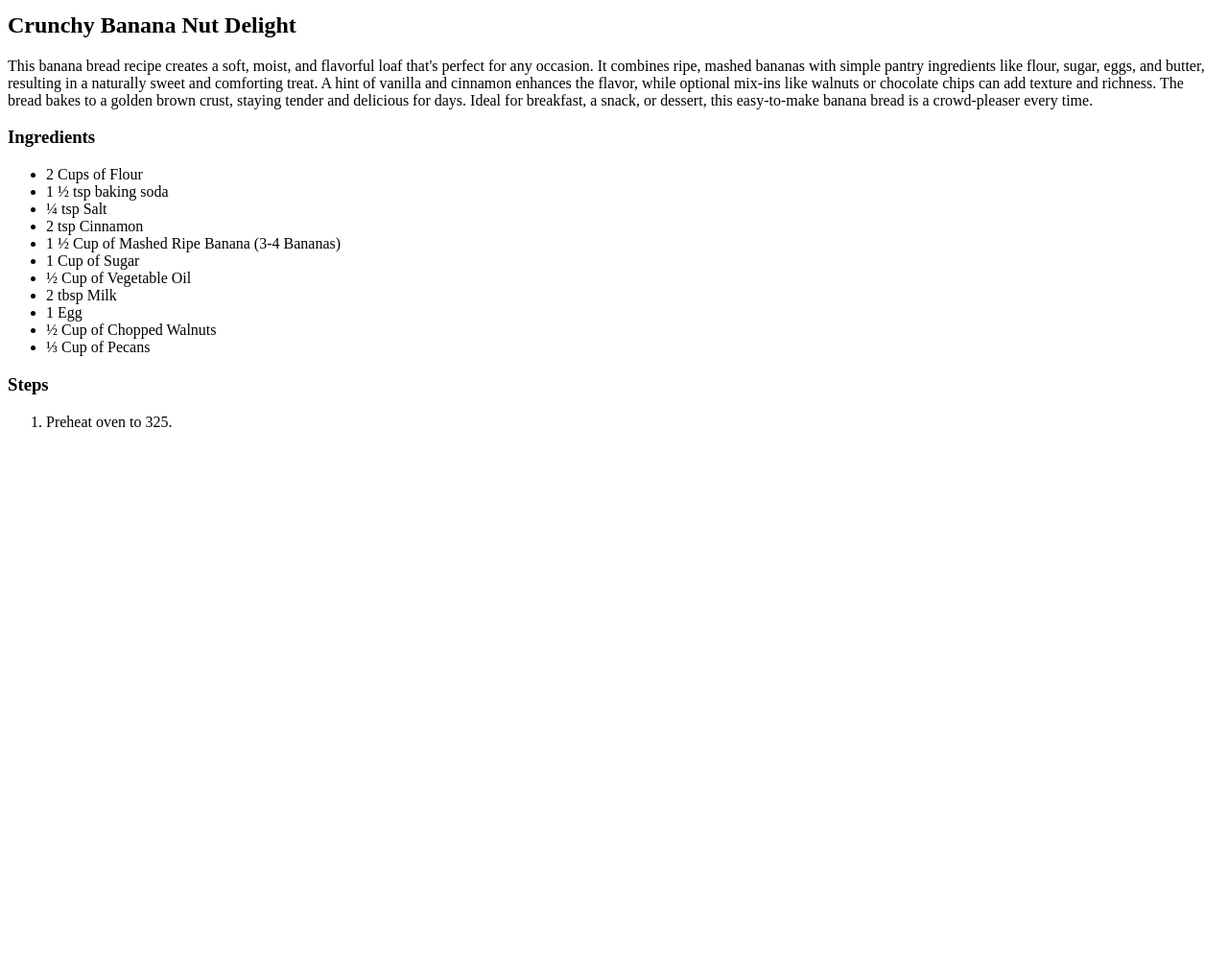
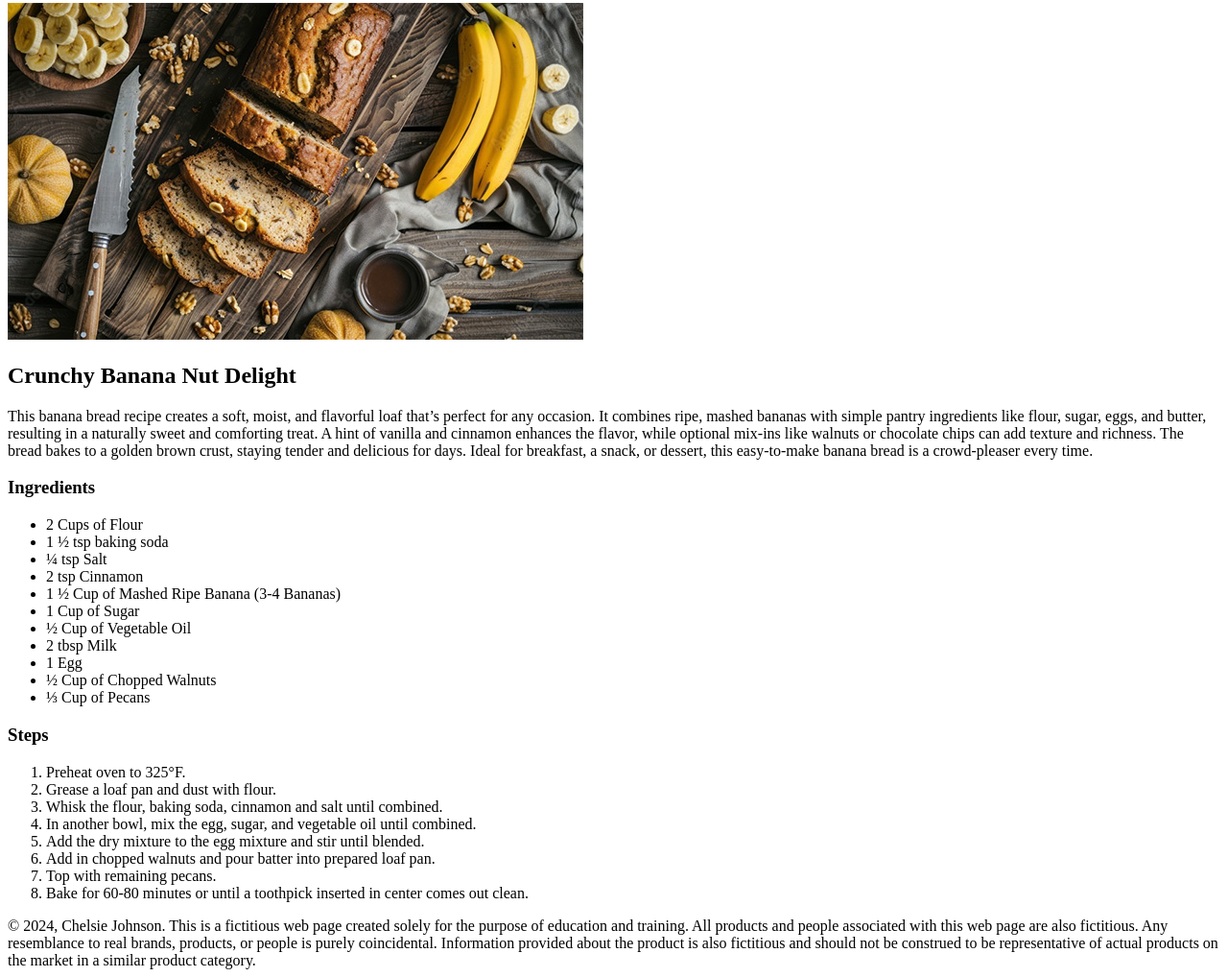
Before and after one commit to Chelsmayj/Class, a plain HTML site: page Gra1750P2ChelsieJohnson2024/index.html in a window 1280 px wide. Shown: the part 442-1460 px from the top of the page at 96% size. Before the commit the page ends 907 px from the top, so only its background shows below. Drawn offline with Linux system fonts and the light colour scheme.

Commit message:
Add files via upload

```diff
--- a/Gra1750P2ChelsieJohnson2024/index.html
+++ b/Gra1750P2ChelsieJohnson2024/index.html
@@ -8,12 +8,13 @@
 <body>
 <wrapper>
   <header>
-    <h1>Rise & Shine Bakes</h1>
+	  <img src="Rise-n-Shine-Bakes.png" />
+    <h1>Rise &amp; Shine Bakes</h1>
   </header>
   <main>
 	 <img src="Banana-Bread-Pic.jpg" />
     <h2>Crunchy Banana Nut Delight</h2>
-    <p>This banana bread recipe creates a soft, moist, and flavorful loaf that's perfect for any occasion. It combines ripe, mashed bananas with simple pantry ingredients like flour, sugar, eggs, and butter, resulting in a naturally sweet and comforting treat. A hint of vanilla and cinnamon enhances the flavor, while optional mix-ins like walnuts or chocolate chips can add texture and richness. The bread bakes to a golden brown crust, staying tender and delicious for days. Ideal for breakfast, a snack, or dessert, this easy-to-make banana bread is a crowd-pleaser every time.</p>
+    <p>This banana bread recipe creates a soft, moist, and flavorful loaf that&rsquo;s perfect for any occasion. It combines ripe, mashed bananas with simple pantry ingredients like flour, sugar, eggs, and butter, resulting in a naturally sweet and comforting treat. A hint of vanilla and cinnamon enhances the flavor, while optional mix-ins like walnuts or chocolate chips can add texture and richness. The bread bakes to a golden brown crust, staying tender and delicious for days. Ideal for breakfast, a snack, or dessert, this easy-to-make banana bread is a crowd-pleaser every time.</p>
     <section>
       <h3>Ingredients</h3>
 		<ul>
@@ -28,14 +29,22 @@
 		<li>1 Egg</li>
 		<li>&frac12; Cup of Chopped Walnuts</li>
 		<li>&frac13; Cup of Pecans</li>
-			<ul>
+			</ul>
     </section>
     <section>
       <h3>Steps</h3>
-		<ol><li>Preheat oven to 325.
-</li></ol>
+		<ol><li>Preheat oven to 325&deg;F.</li>
+		<li>Grease a loaf pan and dust with flour.</li>
+			<li>Whisk the flour, baking soda, cinnamon and salt until combined.</li>
+			<li>In another bowl, mix the egg, sugar, and vegetable oil until combined.</li>
+			<li>Add the dry mixture to the egg mixture and stir until blended.</li>
+			<li>Add in chopped walnuts and pour batter into prepared loaf pan.</li>
+			<li>Top with remaining pecans.</li>
+			<li>Bake for 60-80 minutes or until a toothpick inserted in center comes out clean.</li></ol>
     </section>
   </main>
-</wrapper>
+	<footer>&copy; 2024, Chelsie Johnson.
+This is a fictitious web page created solely for the purpose of education and training. All products and people associated with this web page are also fictitious. Any resemblance to real brands, products, or people is purely coincidental. Information provided about the product is also fictitious and should not be construed to be representative of actual products on the market in a similar product category.</footer>
+	</wrapper>
 </body>
 </html>
```
